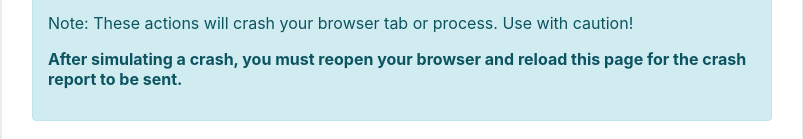
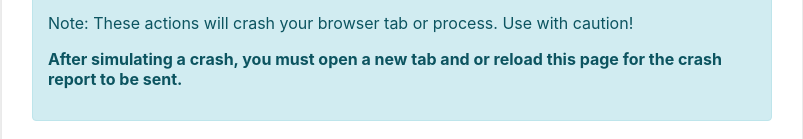
Before and after one commit to dgbailey/browser_crash_reporting, a website: page index.html in a window 1280 px wide. Shown: the part 373-512 px from the top of the page, without its empty margins (238-1041 px from the left). Drawn offline with Linux system fonts and the light colour scheme.

Commit message:
Small edits to instructions

```diff
--- a/index.html
+++ b/index.html
@@ -131,7 +131,7 @@
             <li>To simulate memory exhaustion, enter <code>chrome://memory-exhaust</code> in the address bar.</li>
           </ul>
           <p>Note: These actions will crash your browser tab or process. Use with caution!</p>
-          <p><strong>After simulating a crash, you must reopen your browser and reload this page for the crash report to be sent.</strong></p>
+          <p><strong>After simulating a crash, you must open a new tab and or reload this page for the crash report to be sent.</strong></p>
         </div>
     </div>
     <script>
```
